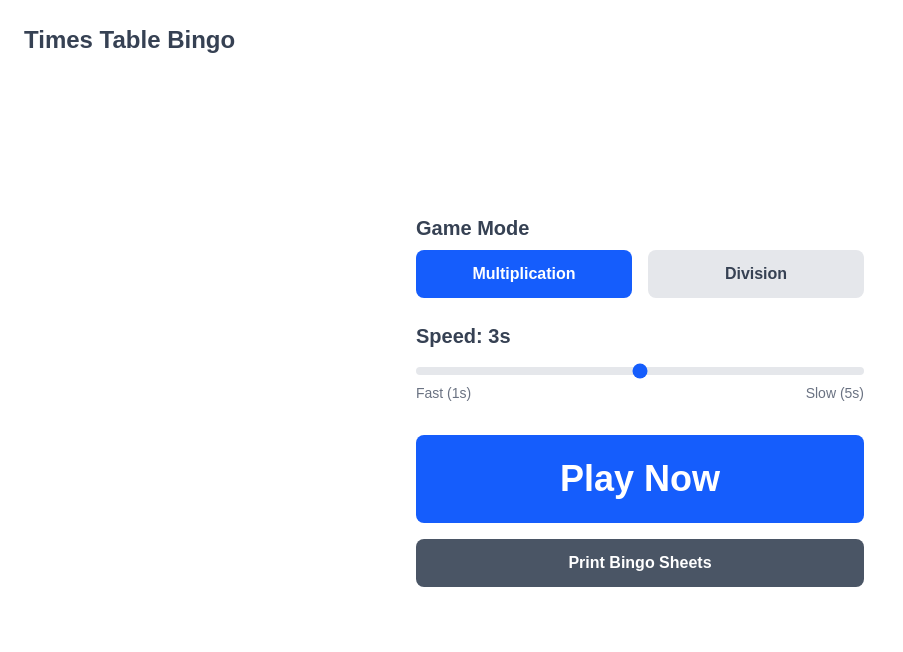
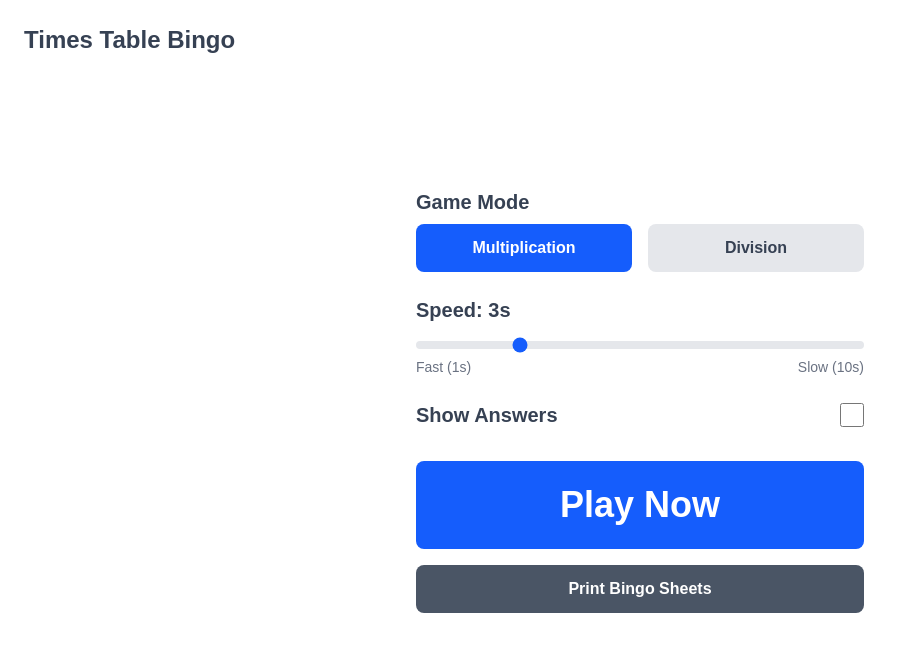
Before and after one commit to jameslnewell/times-table-bingo, a Next.js app: page / in a window 1280 px wide. Shown: the top 652 px of the page, without its empty margins (0-903 px from the left). Built offline with nearby package versions, Linux system fonts and the light colour scheme.

Commit message:
added a bunch of features

```diff
--- a/app/_components/GameState.tsx
+++ b/app/_components/GameState.tsx
@@ -8,10 +8,12 @@ interface GameStateProps {
   status: GameStatus;
   mode: GameMode;
   delay: number;
+  showAnswers: boolean;
   expressions: GameExpression[];
   onPlay: () => void;
   onModeChange: (mode: GameMode) => void;
   onDelayChange: (delay: number) => void;
+  onShowAnswersChange: (value: boolean) => void;
   onBingo: () => void;
   onReset: () => void;
   onPlayAgain: () => void;
@@ -21,10 +23,12 @@ export function GameState({
   status,
   mode,
   delay,
+  showAnswers,
   expressions,
   onPlay,
   onModeChange,
   onDelayChange,
+  onShowAnswersChange,
   onBingo,
   onReset,
   onPlayAgain,
@@ -36,9 +40,11 @@ export function GameState({
       <WaitingState
         mode={mode}
         delay={delay}
+        showAnswers={showAnswers}
         onPlay={onPlay}
         onModeChange={onModeChange}
         onDelayChange={onDelayChange}
+        onShowAnswersChange={onShowAnswersChange}
       />
     );
   }
@@ -47,6 +53,7 @@ export function GameState({
     content = (
       <PlayingState
         mode={mode}
+        showAnswers={showAnswers}
         expressions={expressions}
         onBingo={onBingo}
         onReset={onReset}
--- a/app/_components/PlayingState.tsx
+++ b/app/_components/PlayingState.tsx
@@ -2,12 +2,13 @@ import { GameExpression, GameMode } from "../_hooks/useGame";
 
 interface PlayingStateProps {
   mode: GameMode;
+  showAnswers: boolean;
   expressions: GameExpression[];
   onBingo: () => void;
   onReset: () => void;
 }
 
-export function PlayingState({ mode, expressions, onBingo, onReset }: PlayingStateProps) {
+export function PlayingState({ mode, showAnswers, expressions, onBingo, onReset }: PlayingStateProps) {
   const isNewest = (index: number) => index === expressions.length - 1;
 
   return (
@@ -24,6 +25,9 @@ export function PlayingState({ mode, expressions, onBingo, onReset }: PlayingSta
               {mode === "multiplication"
                 ? `${expr.left} × ${expr.right}`
                 : `${expr.left} ÷ ${expr.right}`}
+              {showAnswers && (
+                <span className="text-gray-400 ml-4">= {expr.answer}</span>
+              )}
             </div>
           ))}
         </div>
--- a/app/_components/WaitingState.tsx
+++ b/app/_components/WaitingState.tsx
@@ -4,17 +4,21 @@ import Link from "next/link";
 interface WaitingStateProps {
   mode: GameMode;
   delay: number;
+  showAnswers: boolean;
   onDelayChange: (delay: number) => void;
   onModeChange: (mode: GameMode) => void;
+  onShowAnswersChange: (value: boolean) => void;
   onPlay: () => void;
 }
 
 export function WaitingState({
   mode,
   delay,
+  showAnswers,
   onPlay,
   onModeChange,
   onDelayChange,
+  onShowAnswersChange,
 }: WaitingStateProps) {
   return (
     <div className="flex-1 flex flex-col items-center justify-center gap-8 max-w-md w-full">
@@ -56,7 +60,7 @@ export function WaitingState({
           <input
             type="range"
             min="1000"
-            max="5000"
+            max="10000"
             step="500"
             value={delay}
             onChange={(e) => onDelayChange(Number(e.target.value))}
@@ -64,8 +68,23 @@ export function WaitingState({
           />
           <div className="flex justify-between text-sm text-gray-500">
             <span>Fast (1s)</span>
-            <span>Slow (5s)</span>
+            <span>Slow (10s)</span>
           </div>
+        </div>
+
+        {/* Show Answers Toggle */}
+        <div className="space-y-2">
+          <label className="flex items-center justify-between cursor-pointer">
+            <span className="text-xl font-semibold text-gray-700">
+              Show Answers
+            </span>
+            <input
+              type="checkbox"
+              checked={showAnswers}
+              onChange={(e) => onShowAnswersChange(e.target.checked)}
+              className="w-6 h-6 text-blue-600 bg-gray-200 border-gray-300 rounded focus:ring-blue-500 cursor-pointer"
+            />
+          </label>
         </div>
       </div>
 
--- a/app/_hooks/useGame.ts
+++ b/app/_hooks/useGame.ts
@@ -54,14 +54,13 @@ export function useGame(config: GameConfig = {}) {
   const [expressions, setExpressions] = React.useState<GameExpression[]>([]);
   const intervalRef = React.useRef<NodeJS.Timeout | null>(null);
 
-  const usedAnswers = React.useMemo(() => {
-    return new Set(expressions.map((expr) => expr.answer));
-  }, [expressions]);
+  const generateNextExpression = React.useCallback(() => {
+    setExpressions((prev) => {
+      const usedAnswers = new Set(prev.map((expr) => expr.answer));
+      const expression = generateExpression(mode, usedAnswers);
 
-  const generateNextExpression = React.useCallback(() => {
-    const expression = generateExpression(mode, usedAnswers);
       if (expression) {
-      setExpressions((prev) => [...prev, expression]);
+        return [...prev, expression];
       } else {
         // No more unique expressions available
         setStatus("lost");
@@ -69,8 +68,10 @@ export function useGame(config: GameConfig = {}) {
           clearInterval(intervalRef.current);
           intervalRef.current = null;
         }
+        return prev;
       }
-  }, [mode, usedAnswers]);
+    });
+  }, [mode]);
 
   const play = React.useCallback(() => {
     setStatus("playing");
--- /dev/null
+++ b/app/_hooks/useLocalStorage.ts
@@ -0,0 +1,35 @@
+import { useState, useEffect } from "react";
+
+export function useLocalStorage<T>(
+  key: string,
+  defaultValue: T
+): [T, (value: T) => void] {
+  const [value, setValue] = useState<T>(defaultValue);
+  const [isInitialized, setIsInitialized] = useState(false);
+
+  // Load from localStorage on mount
+  useEffect(() => {
+    try {
+      const item = window.localStorage.getItem(key);
+      if (item) {
+        setValue(JSON.parse(item));
+      }
+    } catch (error) {
+      console.error(`Error loading ${key} from localStorage:`, error);
+    }
+    setIsInitialized(true);
+  }, [key]);
+
+  // Save to localStorage when value changes
+  useEffect(() => {
+    if (isInitialized) {
+      try {
+        window.localStorage.setItem(key, JSON.stringify(value));
+      } catch (error) {
+        console.error(`Error saving ${key} to localStorage:`, error);
+      }
+    }
+  }, [key, value, isInitialized]);
+
+  return [value, setValue];
+}
--- a/app/page.tsx
+++ b/app/page.tsx
@@ -1,14 +1,25 @@
 "use client";
 
 import { useGame, GameMode } from "./_hooks/useGame";
-import { useEffect, useRef, useState } from "react";
+import { useEffect, useRef } from "react";
 import { playDropSound } from "./_utils/sound";
 import { GameState } from "./_components/GameState";
 import { useAudioContext } from "./_hooks/useAudioContext";
+import { useLocalStorage } from "./_hooks/useLocalStorage";
 
 export default function Game() {
-  const [mode, setMode] = useState<GameMode>("multiplication");
-  const [delay, setDelay] = useState(3000);
+  const [mode, setMode] = useLocalStorage<GameMode>(
+    "times-table-bingo-mode",
+    "multiplication"
+  );
+  const [delay, setDelay] = useLocalStorage<number>(
+    "times-table-bingo-delay",
+    3000
+  );
+  const [showAnswers, setShowAnswers] = useLocalStorage<boolean>(
+    "times-table-bingo-show-answers",
+    false
+  );
   const game = useGame({ mode, delay });
   const audioContext = useAudioContext();
   const prevExpressionCountRef = useRef(0);
@@ -30,10 +41,12 @@ export default function Game() {
       status={game.status}
       mode={mode}
       delay={delay}
+      showAnswers={showAnswers}
       expressions={game.expressions}
       onPlay={game.play}
       onModeChange={setMode}
       onDelayChange={setDelay}
+      onShowAnswersChange={setShowAnswers}
       onBingo={game.bingo}
       onReset={game.reset}
       onPlayAgain={game.reset}
```
Also changed, not shown: 1 other file (tests, documents, lock files or other folders). Lines whose indentation alone changed are shown as unchanged.
